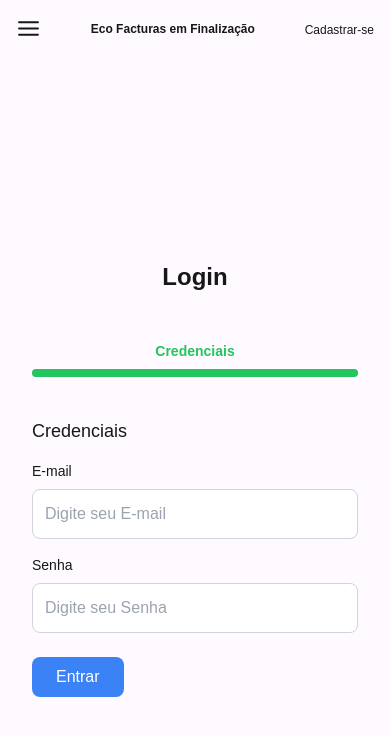
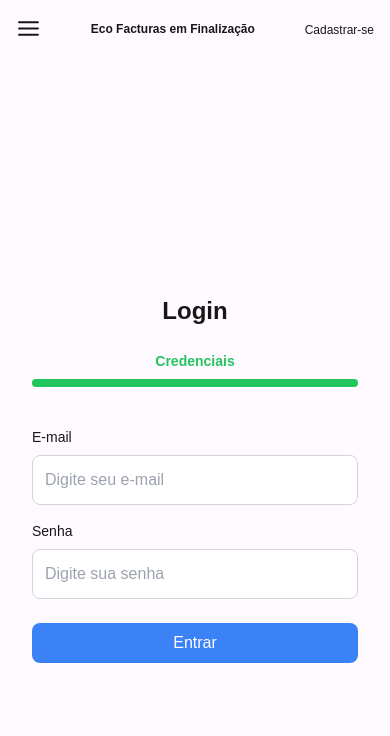
Before and after one commit to yuran-nhassengo/ecofatura, a Next.js app: page /Login in a window 390 px wide. Shown: the top 736 px of the page. Built offline with nearby package versions, Linux system fonts and the light colour scheme.

Commit message:
update:Autenticacao

```diff
--- a/app/(pages)/Cadastro/page.tsx
+++ b/app/(pages)/Cadastro/page.tsx
@@ -2,71 +2,88 @@
 
 import { Header } from '@/components/(Header)/header';
 import { useState } from 'react';
+import { useForm, Controller } from 'react-hook-form';
+import { z } from 'zod';
+import { zodResolver } from '@hookform/resolvers/zod';
+
+const formSchema = z.object({
+  nome: z.string().nonempty('Nome é obrigatório.'),
+  apelido: z.string().nonempty('Apelido é obrigatório.'),
+  email: z.string().email('E-mail inválido.').nonempty('E-mail é obrigatório.'),
+  senha: z.string().min(6, 'Senha deve ter pelo menos 6 caracteres.'),
+  confirmarSenha: z.string().min(6, 'Confirmação de senha deve ter pelo menos 6 caracteres.'),
+}).refine((data) => data.senha === data.confirmarSenha, {
+  message: 'As senhas não coincidem.',
+  path: ['confirmarSenha'],
+});
+
+type FormData = z.infer<typeof formSchema>;
 
 const FormCadastro = () => {
   const steps = [
-    { label: 'Informações Pessoais', fields: ['Nome', 'Apelido'] },
-    { label: 'Credenciais', fields: ['E-mail', 'Senha' ] },
+    { label: 'Informações Pessoais', fields: ['nome', 'apelido'] },
+    { label: 'Credenciais', fields: ['email', 'senha', 'confirmarSenha'] },
     { label: 'Resumo', fields: [] },
   ];
 
   const [currentStep, setCurrentStep] = useState(0);
 
-  const [formData, setFormData] = useState({
+  const {
+    control,
+    handleSubmit,
+    formState: { errors },
+    watch,
+  } = useForm<FormData>({
+    resolver: zodResolver(formSchema),
+    defaultValues: {
       nome: '',
       apelido: '',
       email: '',
       senha: '',
+      confirmarSenha: '',
+    },
   });
 
-  const handleChange = (e: React.ChangeEvent<HTMLInputElement>) => {
-    const { name, value } = e.target;
-    setFormData((prevFormData) => ({
-      ...prevFormData,
-      [name]: value,
-    }));
-  };
-
-  const nextStep = () => {
-    if (currentStep < steps.length - 1) {
-      setCurrentStep(currentStep + 1);
+  const nextStep = async () => {
+    const result = await handleSubmit(() => { })(); // Validação sem submissão
+    if (Object.keys(errors).length === 0) {
+      setCurrentStep((prev) => prev + 1);
     }
   };
 
   const prevStep = () => {
     if (currentStep > 0) {
-      setCurrentStep(currentStep - 1);
+      setCurrentStep((prev) => prev - 1);
     }
   };
 
   const progressPercentage = ((currentStep + 1) / steps.length) * 100;
 
-  const handleSubmit = (e: React.FormEvent) => {
-    e.preventDefault();
-    console.log('Formulário enviado:', formData);
+  const onSubmit = (data: FormData) => {
+    console.log('Formulário enviado:', data);
   };
 
   const handleProgressClick = (stepIndex: number) => {
+    if (stepIndex <= currentStep) {
       setCurrentStep(stepIndex);
+    }
   };
 
   return (
     <div>
       <Header />
       <div className="flex w-full min-h-screen">
-        {/* Imagem à esquerda */}
         <div className="hidden md:block w-1/2 bg-cover bg-center" style={{ backgroundImage: 'url(https://laisschulz.com/wp-content/uploads/2024/01/poses-para-fotos-femininas-image-24.jpg)' }}></div>
 
         <div className="w-full md:w-1/2 p-8 flex flex-col justify-center">
           <h2 className="text-2xl font-semibold text-center mb-6">Cadastro de Usuário</h2>
 
           <div className="relative mb-6">
-            <div className=" w-full grid text-center items-center sm:flex  sm:justify-between justify-center px-4 mb-2">
+            <div className="grid text-center items-center sm:flex sm:justify-between justify-center px-4 mb-2">
               {steps.map((step, index) => (
                 <span
                   key={index}
-                  className={`text-sm lg:text-base font-bold cursor-pointer ${
-                    currentStep === index ? 'text-green-500' : 'text-gray-500'
+                  className={`text-sm lg:text-base font-bold cursor-pointer ${currentStep === index ? 'text-green-500' : 'text-gray-500'
                     } transition-colors duration-300`}
                   onClick={() => handleProgressClick(index)}
                 >
@@ -74,45 +91,51 @@ const FormCadastro = () => {
                 </span>
               ))}
             </div>
-            {/* Barra de Progresso */}
             <div className="h-2 bg-gray-200 rounded-full">
               <div
                 className="h-full bg-green-500 rounded-full"
                 style={{ width: `${progressPercentage}%` }}
               ></div>
             </div>
-
           </div>
 
-          {/* Formulário */}
-          <form onSubmit={handleSubmit} className="mt-4 md:mt-0">
+          <form onSubmit={handleSubmit(onSubmit)} className="mt-4">
             <h3 className="text-lg md:text-xl font-medium mb-4">{steps[currentStep].label}</h3>
 
-            {/* Campos da etapa atual */}
-            {steps[currentStep].fields.length > 0 &&
-              steps[currentStep].fields.map((field, index) => (
-                <div key={index} className="mb-4">
+            {steps[currentStep].fields.map((field) => (
+              <div key={field} className="mb-4">
                 <label htmlFor={field} className="block text-sm font-medium mb-2">
-                    {field}
+                  {field === 'confirmarSenha' ? 'Confirmar Senha' : field.charAt(0).toUpperCase() + field.slice(1)}
                 </label>
+                <Controller
+                  control={control}
+                  name={field as keyof FormData}
+                  render={({ field: inputProps }) => (
                     <input
-                    type="text"
+                      {...inputProps}
                       id={field}
-                    name={field.toLowerCase()} // nome do campo em minúsculo
-                    value={formData[field.toLowerCase() as keyof typeof formData] || ''} // garantir que seja acessado corretamente
-                    onChange={handleChange}
-                    className="w-full p-3 border text-black border-gray-300 rounded-lg focus:outline-none focus:ring-2 focus:ring-green-500"
-                    placeholder={`Digite seu ${field}`}
+                      type={field === 'senha' || field === 'confirmarSenha' ? 'password' : 'text'} // Corrigido para ocultar senha
+                      className={`w-full p-3 border text-black border-gray-300 rounded-lg focus:outline-none focus:ring-2 ${errors[field as keyof FormData] ? 'border-red-500 focus:ring-red-500' : 'focus:ring-green-500'
+                        }`}
+                      placeholder={`Digite seu ${field === 'confirmarSenha' ? 'confirmar senha' : field}`}
                     />
+                  )}
+                />
+
+                {errors[field as keyof FormData] && (
+                  <p className="text-red-500 text-sm mt-1">
+                    {errors[field as keyof FormData]?.message}
+                  </p>
+                )}
               </div>
             ))}
 
-            {currentStep === 2 && (
+            {currentStep === steps.length - 1 && (
               <div className="mb-6">
                 <h4 className="font-semibold text-lg mb-2">Resumo do Cadastro</h4>
-                <p><strong>Nome:</strong> {formData.nome}</p>
-                <p><strong>Apelido:</strong> {formData.apelido}</p>
-                <p><strong>E-mail:</strong> {formData.email}</p>
+                <p><strong>Nome:</strong> {watch('nome')}</p>
+                <p><strong>Apelido:</strong> {watch('apelido')}</p>
+                <p><strong>E-mail:</strong> {watch('email')}</p>
               </div>
             )}
 
--- a/app/(pages)/Login/page.tsx
+++ b/app/(pages)/Login/page.tsx
@@ -1,40 +1,39 @@
 'use client';
 
 import { Header } from '@/components/(Header)/header';
+import { useForm, Controller } from 'react-hook-form';
+import { z } from 'zod';
+import { zodResolver } from '@hookform/resolvers/zod';
 import { useState } from 'react';
 
+const loginSchema = z.object({
+  email: z.string().email('E-mail inválido.').nonempty('E-mail é obrigatório.'),
+  senha: z.string().min(6, 'Senha deve ter pelo menos 6 caracteres.'),
+});
+
+type LoginFormData = z.infer<typeof loginSchema>;
+
 const FormLogin = () => {
-  const steps = [
-    { label: 'Credenciais', fields: ['E-mail', 'Senha'] },
-  ];
+  const [currentStep, setCurrentStep] = useState(0);
+  const totalSteps = 1;
 
-  const [currentStep, setCurrentStep] = useState(0);
+  const progressPercentage = ((currentStep + 1) / totalSteps) * 100;
 
-  const [formData, setFormData] = useState({
+  const {
+    control,
+    handleSubmit,
+    formState: { errors },
+  } = useForm<LoginFormData>({
+    resolver: zodResolver(loginSchema),
+    defaultValues: {
       email: '',
       senha: '',
+    },
   });
 
-  const handleChange = (e: React.ChangeEvent<HTMLInputElement>) => {
-    const { name, value } = e.target;
-    setFormData((prevFormData) => ({
-      ...prevFormData,
-      [name]: value,
-    }));
-  };
-
-
-
-
-  const progressPercentage = ((currentStep + 1) / steps.length) * 100;
-
-  const handleSubmit = (e: React.FormEvent) => {
-    e.preventDefault();
-    console.log('Formulário de login enviado:', formData);
-  };
-
-  const handleProgressClick = (stepIndex: number) => {
-    setCurrentStep(stepIndex);
+  const onSubmit = (data: LoginFormData) => {
+    console.log('Login efetuado com:', data);
+    setCurrentStep(totalSteps - 1); // Simula o preenchimento da barra de progresso ao concluir
   };
 
   return (
@@ -43,72 +42,72 @@ const FormLogin = () => {
       <div className="flex w-full min-h-screen">
         <div className="hidden md:block w-1/2 bg-cover bg-center" style={{ backgroundImage: 'url(https://laisschulz.com/wp-content/uploads/2024/01/poses-para-fotos-femininas-image-24.jpg)' }}></div>
 
-        {/* Formulário à direita */}
         <div className="w-full md:w-1/2 p-8 flex flex-col justify-center">
-          <h2 className="text-2xl font-semibold text-center mb-12">Login</h2>
+          <h2 className="text-2xl font-semibold text-center mb-6">Login</h2>
 
-          <div className="relative mb-6">
-            <div className="w-full grid text-center items-center sm:flex  justify-center px-4 mb-2">
-              {steps.map((step, index) => (
-                <span
-                  key={index}
-                  className={`text-sm lg:text-base font-bold cursor-pointer ${
-                    currentStep === index ? 'text-green-500' : 'text-gray-500'
-                  } transition-colors duration-300`}
-                  onClick={() => handleProgressClick(index)}
-                >
-                  {step.label}
-                </span>
-              ))}
-            </div>
-            <div className="h-2 bg-gray-200 rounded-full">
+          {/* Texto "Credenciais" em cima da barra de progresso */}
+          <div className="`flex text-sm lg:text-base font-bold cursor-pointer text-green-500 transition-colors duration-300 text-center justify-center `">Credenciais</div>
+
+          <div className="relative mb-6 mt-2">
+            <div className="w-full h-2 bg-gray-200 rounded-full">
               <div
-                className="h-full bg-green-500 rounded-full"
+                className="h-full bg-green-500 rounded-full transition-width duration-300"
                 style={{ width: `${progressPercentage}%` }}
               ></div>
             </div>
           </div>
 
-          {/* Formulário */}
-          <form onSubmit={handleSubmit} className="mt-4 md:mt-0">
-            <h3 className="text-lg md:text-xl font-medium mb-4">{steps[currentStep].label}</h3>
+          <form onSubmit={handleSubmit(onSubmit)} className="mt-4">
+            <div className="mb-4">
+              <label htmlFor="email" className="block text-sm font-medium mb-2">
+                E-mail
+              </label>
+              <Controller
+                control={control}
+                name="email"
+                render={({ field }) => (
+                  <input
+                    {...field}
+                    id="email"
+                    type="email"
+                    className={`w-full p-3 border text-black border-gray-300 rounded-lg focus:outline-none focus:ring-2 ${
+                      errors.email ? 'border-red-500 focus:ring-red-500' : 'focus:ring-green-500'
+                    }`}
+                    placeholder="Digite seu e-mail"
+                  />
+                )}
+              />
+              {errors.email && <p className="text-red-500 text-sm mt-1">{errors.email.message}</p>}
+            </div>
 
-            {steps[currentStep].fields.length > 0 &&
-              steps[currentStep].fields.map((field, index) => (
-                <div key={index} className="mb-4">
-                  <label htmlFor={field} className="block text-sm font-medium mb-2">
-                    {field}
+            <div className="mb-6">
+              <label htmlFor="senha" className="block text-sm font-medium mb-2">
+                Senha
               </label>
+              <Controller
+                control={control}
+                name="senha"
+                render={({ field }) => (
                   <input
-                    type={field === 'Senha' ? 'password' : 'email'}
-                    id={field}
-                    name={field.toLowerCase()}
-                    value={formData[field.toLowerCase() as keyof typeof formData] || ''}
-                    onChange={handleChange}
-                    className="w-full p-3 border text-black border-gray-300 rounded-lg focus:outline-none focus:ring-2 focus:ring-green-500"
-                    placeholder={`Digite seu ${field}`}
-                    required
+                    {...field}
+                    id="senha"
+                    type="password"
+                    className={`w-full p-3 border text-black border-gray-300 rounded-lg focus:outline-none focus:ring-2 ${
+                      errors.senha ? 'border-red-500 focus:ring-red-500' : 'focus:ring-green-500'
+                    }`}
+                    placeholder="Digite sua senha"
                   />
+                )}
+              />
+              {errors.senha && <p className="text-red-500 text-sm mt-1">{errors.senha.message}</p>}
             </div>
-              ))}
-
-
-
-            {/* Botões de navegação */}
-            <div className="flex justify-between mt-6">
-
-
-
-
 
             <button
               type="submit"
-                  className="px-6 py-2 text-white bg-blue-500 rounded-lg hover:bg-blue-600"
+              className="w-full py-2 text-white bg-blue-500 rounded-lg hover:bg-blue-600"
             >
               Entrar
             </button>
-
-            </div>
           </form>
         </div>
       </div>
--- a/package.json
+++ b/package.json
@@ -9,7 +9,7 @@
     "lint": "next lint"
   },
   "dependencies": {
-    "@hookform/resolvers": "^3.9.1",
+    "@hookform/resolvers": "^3.10.0",
     "@prisma/client": "^5.21.1",
     "framer-motion": "^11.11.17",
     "jspdf": "^2.5.2",
@@ -18,7 +18,8 @@
     "react-dom": "^18.3.1",
     "react-hook-form": "^7.53.2",
     "react-icons": "^5.3.0",
-    "yup": "^1.4.0"
+    "yup": "^1.4.0",
+    "zod": "^3.24.1"
   },
   "devDependencies": {
     "@types/node": "^20",
```
Also changed, not shown: 2 other files (tests, documents, lock files or other folders). Lines whose indentation alone changed are shown as unchanged.
